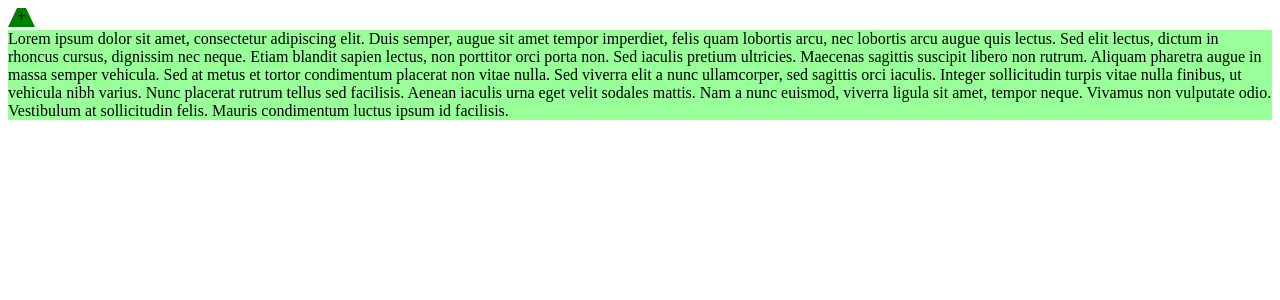
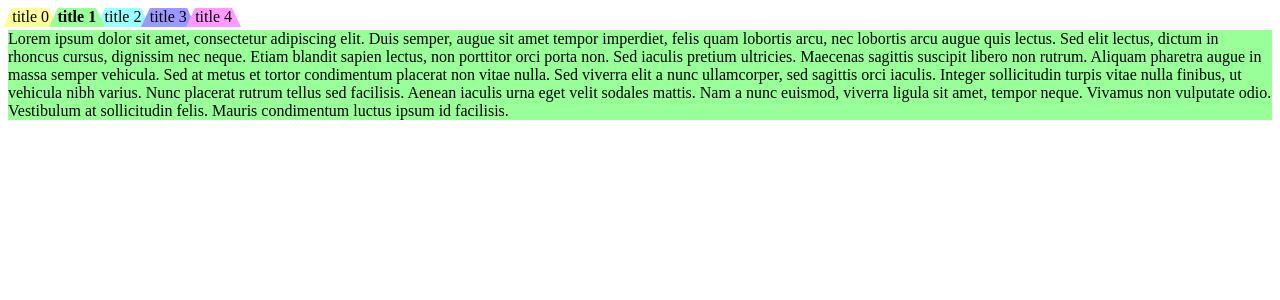
Before and after one commit to gudmar/NotePad, an Angular app: page / in a window 1280 px wide. Shown: the top 300 px of the page. Built offline with nearby package versions, Linux system fonts and the light colour scheme.

Commit message:
sheet implemented with child components. At lease major features. Switching between pages works, tab component changes to active properly, page rerenders correctly, content changes as desired. Still tests need to be written, and minor features will need implementation

```diff
--- a/src/app/app.module.ts
+++ b/src/app/app.module.ts
@@ -14,6 +14,7 @@ import { TabMenuComponent } from './sheet/tab-menu/tab-menu.component';
 import { UniqueIdProviderService} from './services/unique-id-provider.service';
 import { NextColorGeneratorService } from './services/next-color-generator.service';
 import { ContentManagerService } from './services/content-manager.service';
+import { DescriptorToDataService } from './services/descriptor-to-data.service'
 import { PageComponent } from './sheet/page/page.component';
 import { WorkBookComponent } from './work-book/work-book.component';
 
@@ -38,7 +39,8 @@ import { WorkBookComponent } from './work-book/work-book.component';
   providers: [
               UniqueIdProviderService,
               NextColorGeneratorService,
-              ContentManagerService
+              ContentManagerService,
+              DescriptorToDataService
             ],
   bootstrap: [AppComponent]
 })
--- /dev/null
+++ b/src/app/services/descriptor-to-data.service.ts
@@ -0,0 +1,31 @@
+import { Injectable } from '@angular/core';
+
+@Injectable({
+  providedIn: 'root'
+})
+export class DescriptorToDataService {
+
+  constructor() { }
+
+  getElementFromArrayById(array: any[], id: string){
+    let finder = function(item: any){
+      let keys: string[] = Object.keys(item)
+      return keys[0] === id
+    }
+    let indexOfSearchedElement = array.findIndex(finder);
+    if (indexOfSearchedElement == -1) return undefined;
+    let elementUuid: string = Object.keys(array[indexOfSearchedElement])[0];
+    return {
+      uuid: elementUuid,
+      content: array[indexOfSearchedElement][elementUuid]
+    }
+  }
+
+  getDescriptorsId(descriptor: {uniqueId: any}){
+    return Object.keys(descriptor)[0]
+  }
+
+  getDescriptorValues(descriptor: {uniqueId: any}){
+    return Object.values(descriptor)[0]
+  }
+}
--- a/src/app/sheet/sheet/sheet.component.html
+++ b/src/app/sheet/sheet/sheet.component.html
@@ -1,6 +1,6 @@
 <div class="sheet">
     <div class="tab-menu-container">
-        <tab-menu></tab-menu>
+        <tab-menu [pages] = "pages" [currentId] = "currentPageId" (tabChosen) = "displayPageById($event)"></tab-menu>
     </div>
     <div class="page-container">
         <page [notes] = "getCurrentPagesNotes()" [bgColor] = "getCurrentPagesColor()" [uniqueId] = "currentPageId"></page>
--- a/src/app/sheet/sheet/sheet.component.ts
+++ b/src/app/sheet/sheet/sheet.component.ts
@@ -1,5 +1,6 @@
 import { Component, OnInit, Input, Output } from '@angular/core';
 import { ThrowStmt } from '@angular/compiler';
+import { DescriptorToDataService } from '../../services/descriptor-to-data.service'
 
 @Component({
   selector: 'sheet',
@@ -14,7 +15,7 @@ export class SheetComponent implements OnInit {
   currentPageId: string = this.startPageId;
 
 
-  constructor() { }
+  constructor(private descriptorParser: DescriptorToDataService) { }
 
   ngOnInit(): void {
     this.currentPageId = this.startPageId;
@@ -33,36 +34,16 @@ export class SheetComponent implements OnInit {
   }
 
   getCurrentPageDescriptor(){
-    let serachedObject = this.getElementFromArrayById(this.pages, this.currentPageId)
+    let serachedObject = this.descriptorParser.getElementFromArrayById(this.pages, this.currentPageId)
     return serachedObject == undefined ? undefined : serachedObject.content
   }
-
-  getElementFromArrayById(array: any[], id: string){
-    let finder = function(item: any){
-      let keys: string[] = Object.keys(item)
-      return keys[0] === id
-    }
-    let indexOfSearchedElement = array.findIndex(finder);
-    if (indexOfSearchedElement == -1) return undefined;
-    let elementUuid: string = Object.keys(array[indexOfSearchedElement])[0];
-    return {
-      uuid: elementUuid,
-      content: array[indexOfSearchedElement][elementUuid]
-    }
-  }
-
-  // getPageId(pageItem: any){
-  //   return Object.keys(pageItem)[0];
-  // }
-  // getPageColor(pageItem: any){
-  //   return pageItem.bgColor
-  // }
-  // getPageContent(pageItem: any){
-  //   return pageItem.notes
-  // }
 
   setToNewPage(newId: string){
     this.currentPageId = newId;
   }
 
+  displayPageById(data: any){
+    this.currentPageId = data;
+  }
+
 }
--- a/src/app/sheet/tab-menu/tab-menu.component.html
+++ b/src/app/sheet/tab-menu/tab-menu.component.html
@@ -1,4 +1,11 @@
 <div class="tab-menu">
-    <ng-container #tabs></ng-container>
-    <tab [tabTitle] = "'+'" [uniqueId] = "addButtonId" [bgColor] = "'green'" [isActive] = "true"></tab>
+    <!-- <tab [tabTitle] = "'+'" [uniqueId] = "addButtonId" [bgColor] = "'green'" [isActive] = "true"></tab> -->
+    <tab *ngFor = "let page of pages"
+          [uniqueId] = "getPageId(page)"
+          [bgColor] = "getPageConfigurationData(page).bgColor"
+          [isActive]= 'isThisPageActive(page)'
+          [tabTitle]= "getPageConfigurationData(page).title"
+          (tabChosen) = "tabWantsToBeActive($event)"
+    >
+    </tab>
 </div>
--- a/src/app/sheet/tab-menu/tab-menu.component.ts
+++ b/src/app/sheet/tab-menu/tab-menu.component.ts
@@ -1,6 +1,7 @@
-import { Component, OnInit, Input, Output } from '@angular/core';
+import { Component, OnInit, Input, Output, EventEmitter } from '@angular/core';
 import { TabComponent } from '../tab/tab.component';
 import { UniqueIdProviderService } from '../../services/unique-id-provider.service'
+import { DescriptorToDataService } from '../../services/descriptor-to-data.service'
 
 @Component({
   selector: 'tab-menu',
@@ -10,11 +11,12 @@ import { UniqueIdProviderService } from '../../services/unique-id-provider.servi
 })
 export class TabMenuComponent implements OnInit {
   @Input() pages: any[] = [];
+  @Input() currentId: string = '';
+  @Output() tabChosen: EventEmitter<string> = new EventEmitter()
   listOfTabs: string[] = ['newTab']
   addButtonId: string = "addButtonId"
-  uuidProvider: UniqueIdProviderService;
-  constructor(uuidProvider: UniqueIdProviderService) {
-    this.uuidProvider = uuidProvider;
+
+  constructor(private uuidProvider: UniqueIdProviderService, private descriptorParser: DescriptorToDataService) {
   }
 
   get newId(){return this.uuidProvider.getUniqueId()}
@@ -22,11 +24,20 @@ export class TabMenuComponent implements OnInit {
   ngOnInit(): void {
   }
 
-  getPageIds(){
-    return Object.keys(this.pages);
+  getPageId(descriptorItem: {uniqueId: any}){
+    return this.descriptorParser.getDescriptorsId(descriptorItem)
   }
-  getPageTitles(){
-    let titles: string[] = [];
-    this.pages.forEach((item) => {return item.title})
+
+  getPageConfigurationData(descriptorItem: {uniqueId: any}){
+    return this.descriptorParser.getDescriptorValues(descriptorItem)
+  }
+
+  isThisPageActive(pageDescriptor: {uniqueId: any}){
+    return this.getPageId(pageDescriptor) === this.currentId
+  }
+
+  tabWantsToBeActive(data:any){
+    this.currentId = data;
+    this.tabChosen.emit(data);
   }
 }
--- a/src/app/sheet/tab/tab.component.css
+++ b/src/app/sheet/tab/tab.component.css
@@ -15,7 +15,7 @@
 }
 
 .tab-shape{
-    position: absolute;
+    position: relative;
     /* width: 20px; */
     height: 0px;
     border-bottom-width: 1.2rem;
@@ -28,6 +28,8 @@
     border-left-color: transparent;
     border-right-color: transparent;
     border-top: none;
+    margin-left: -0.3rem;
+    margin-right: -0.3rem;
 }
 .tab-content{
     position: relative;
--- a/src/app/sheet/tab/tab.component.ts
+++ b/src/app/sheet/tab/tab.component.ts
@@ -30,7 +30,6 @@ export class TabComponent implements OnInit {
   @HostListener('click')
   onThisTabSelect(){
     this.tabChosen.emit(this.uniqueId)
-
   }
 
   ngOnInit(): void {
```
Also changed, not shown: 1 other file (tests, documents, lock files or other folders).
